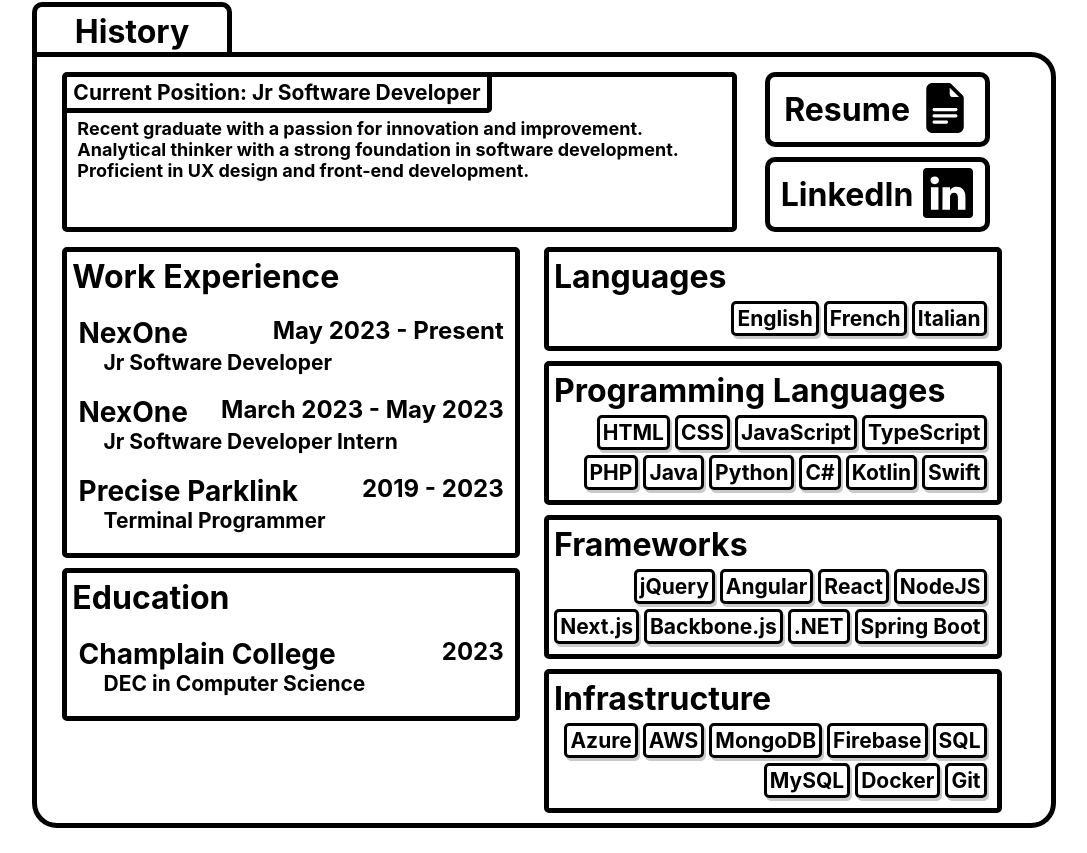
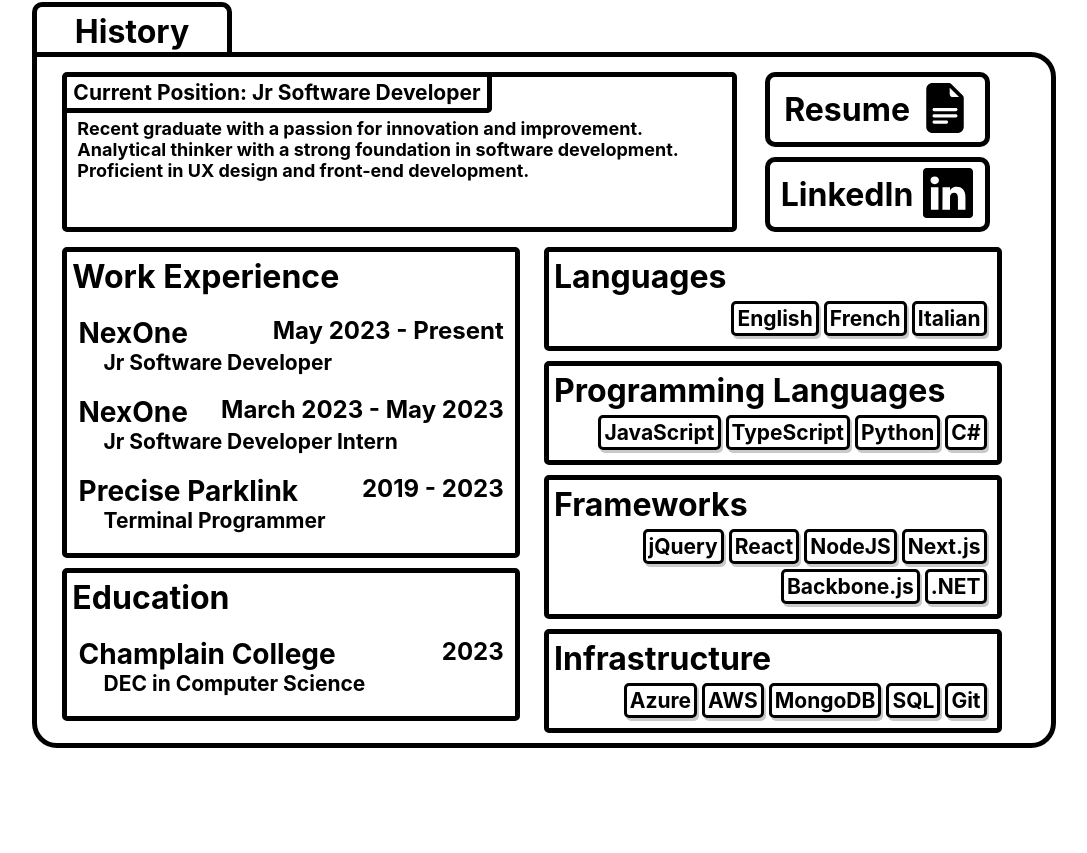
Before and after one commit to Carstal/Portfolio, a Next.js app in the folder nextjs-blog/: page /about in a window 1280 px wide. Shown: the part 195-1048 px from the top of the page, without its empty margins (96-1183 px from the left). After the commit the page ends 968 px from the top, so only its background shows below. Built offline with nearby package versions, Linux system fonts and the light colour scheme; a web font is replaced by a local one.

Commit message:
update about section

```diff
--- a/nextjs-blog/pages/about/index.js
+++ b/nextjs-blog/pages/about/index.js
@@ -104,16 +104,16 @@
                             <div className={about.WorkHeader}>Programming Languages</div>
                             <div className={about.WorkContainer}>
                                 <div className={about.ExtraRow}>
-                                    <div className={about.Label}>HTML</div>
-                                    <div className={about.Label}>CSS</div>
+                                    {/* <div className={about.Label}>HTML</div> */}
+                                    {/* <div className={about.Label}>CSS</div> */}
                                     <div className={about.Label}>JavaScript</div>
                                     <div className={about.Label}>TypeScript</div>
-                                    <div className={about.Label}>PHP</div>
-                                    <div className={about.Label}>Java</div>
+                                    {/* <div className={about.Label}>PHP</div> */}
+                                    {/* <div className={about.Label}>Java</div> */}
                                     <div className={about.Label}>Python</div>
                                     <div className={about.Label}>C#</div>
-                                    <div className={about.Label}>Kotlin</div>
-                                    <div className={about.Label}>Swift</div>
+                                    {/* <div className={about.Label}>Kotlin</div> */}
+                                    {/* <div className={about.Label}>Swift</div> */}
                                 </div>
                             </div>
                         </div>
@@ -123,13 +123,13 @@
                             <div className={about.WorkContainer}>
                                 <div className={about.ExtraRow}>
                                     <div className={about.Label}>jQuery</div>
-                                    <div className={about.Label}>Angular</div>
+                                    {/* <div className={about.Label}>Angular</div> */}
                                     <div className={about.Label}>React</div>
                                     <div className={about.Label}>NodeJS</div>
                                     <div className={about.Label}>Next.js</div>
                                     <div className={about.Label}>Backbone.js</div>
                                     <div className={about.Label}>.NET</div>
-                                    <div className={about.Label}>Spring Boot</div>
+                                    {/* <div className={about.Label}>Spring Boot</div> */}
                                 </div>
                             </div>
                         </div>
@@ -141,10 +141,10 @@
                                     <div className={about.Label}>Azure</div>
                                     <div className={about.Label}>AWS</div>
                                     <div className={about.Label}>MongoDB</div>
-                                    <div className={about.Label}>Firebase</div>
+                                    {/* <div className={about.Label}>Firebase</div> */}
                                     <div className={about.Label}>SQL</div>
-                                    <div className={about.Label}>MySQL</div>
-                                    <div className={about.Label}>Docker</div>
+                                    {/* <div className={about.Label}>MySQL</div> */}
+                                    {/* <div className={about.Label}>Docker</div> */}
                                     <div className={about.Label}>Git</div>
                                 </div>
                             </div>
```
